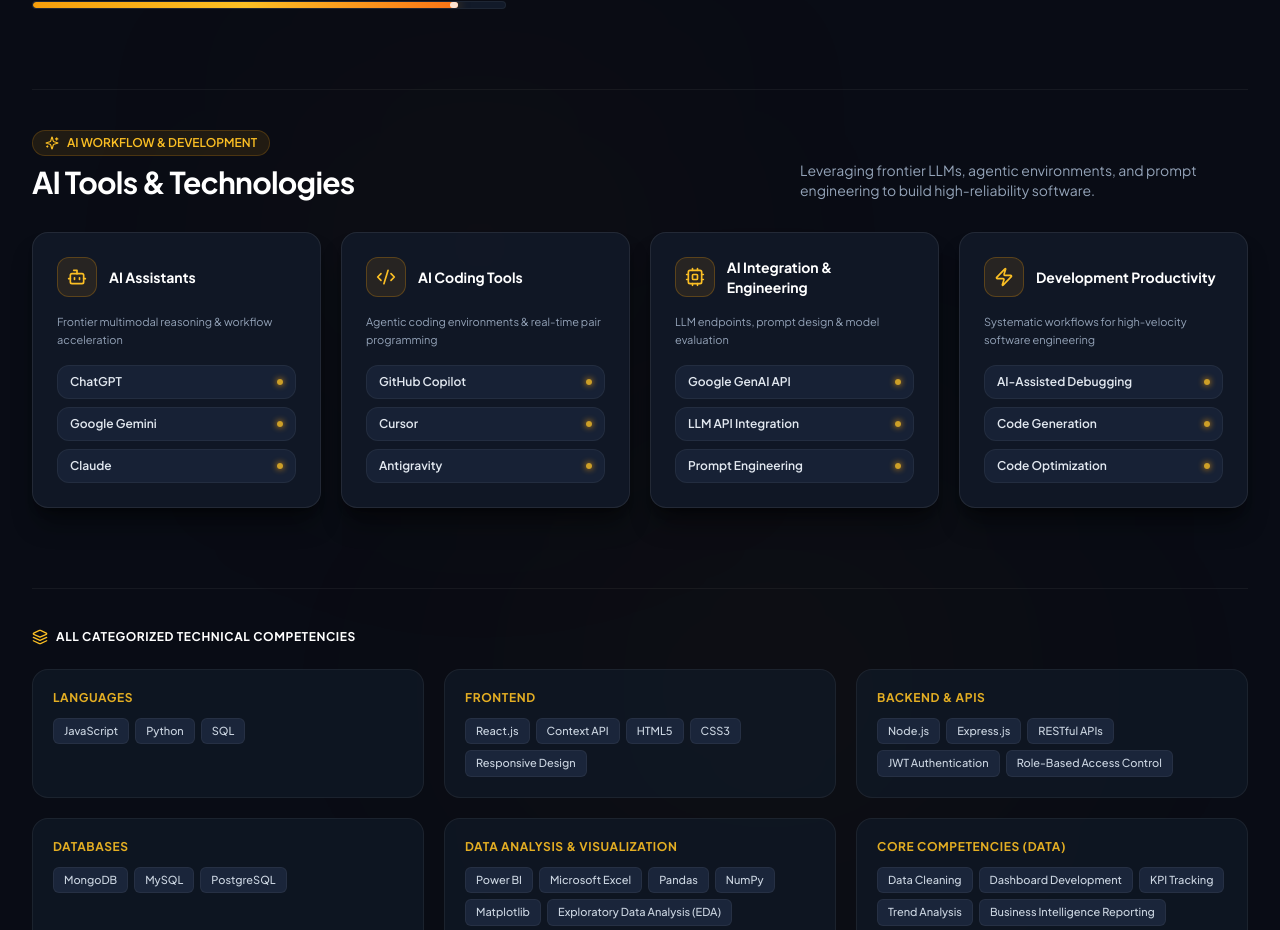
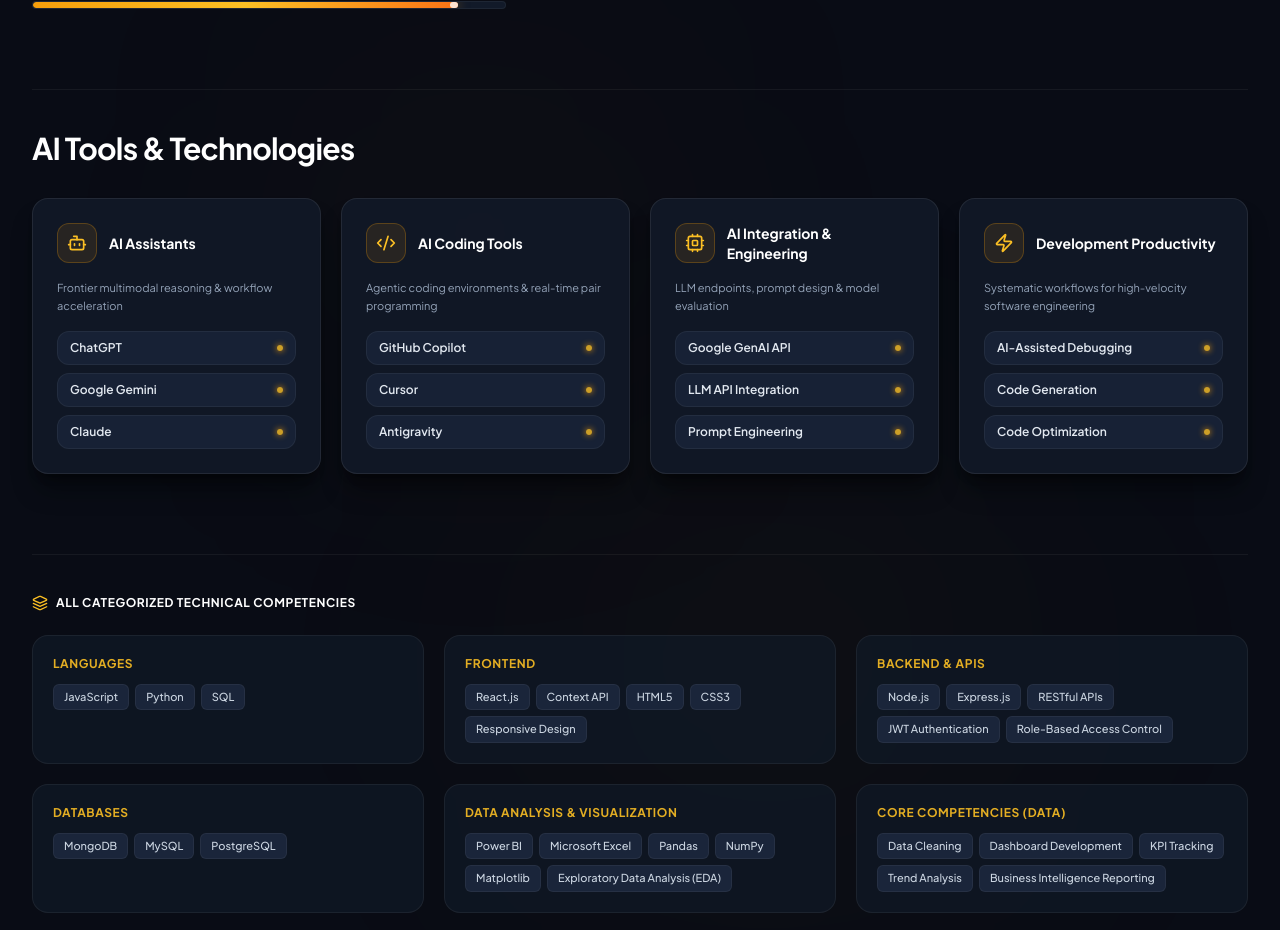
Before and after one commit to r0kumar/My_Portfolio, a React (Vite) app: page / in a window 1280 px wide. Shown: the part 2977-3907 px from the top of the page. Built offline with nearby package versions, Linux system fonts and the light colour scheme.

Commit message:
fix: remove badge and subtitle above AI Tools & Technologies

```diff
--- a/src/components/Skills.jsx
+++ b/src/components/Skills.jsx
@@ -94,19 +94,10 @@ export const Skills = () => {
         {/* Middle Section: Dedicated AI Tools & Technologies Category */}
         {skills.aiTools && (
           <div className="pt-10 border-t border-white/5 space-y-8">
-            <div className="flex flex-col sm:flex-row sm:items-end justify-between gap-4">
-              <div className="space-y-2">
-                <div className="inline-flex items-center gap-2 px-3 py-1 rounded-full bg-amber-500/10 border border-amber-500/20 text-xs font-semibold text-amber-400">
-                  <Sparkles className="w-3.5 h-3.5 text-amber-400" />
-                  <span>AI WORKFLOW & DEVELOPMENT</span>
-                </div>
-                <h3 className="text-2xl sm:text-3xl font-bold text-white tracking-tight">
-                  AI Tools & Technologies
-                </h3>
-              </div>
-              <p className="text-xs sm:text-sm text-slate-400 max-w-md">
-                Leveraging frontier LLMs, agentic environments, and prompt engineering to build high-reliability software.
-              </p>
+            <div>
+              <h3 className="text-2xl sm:text-3xl font-bold text-white tracking-tight">
+                AI Tools & Technologies
+              </h3>
             </div>
 
             {/* 4 AI Categories Grid */}
```
